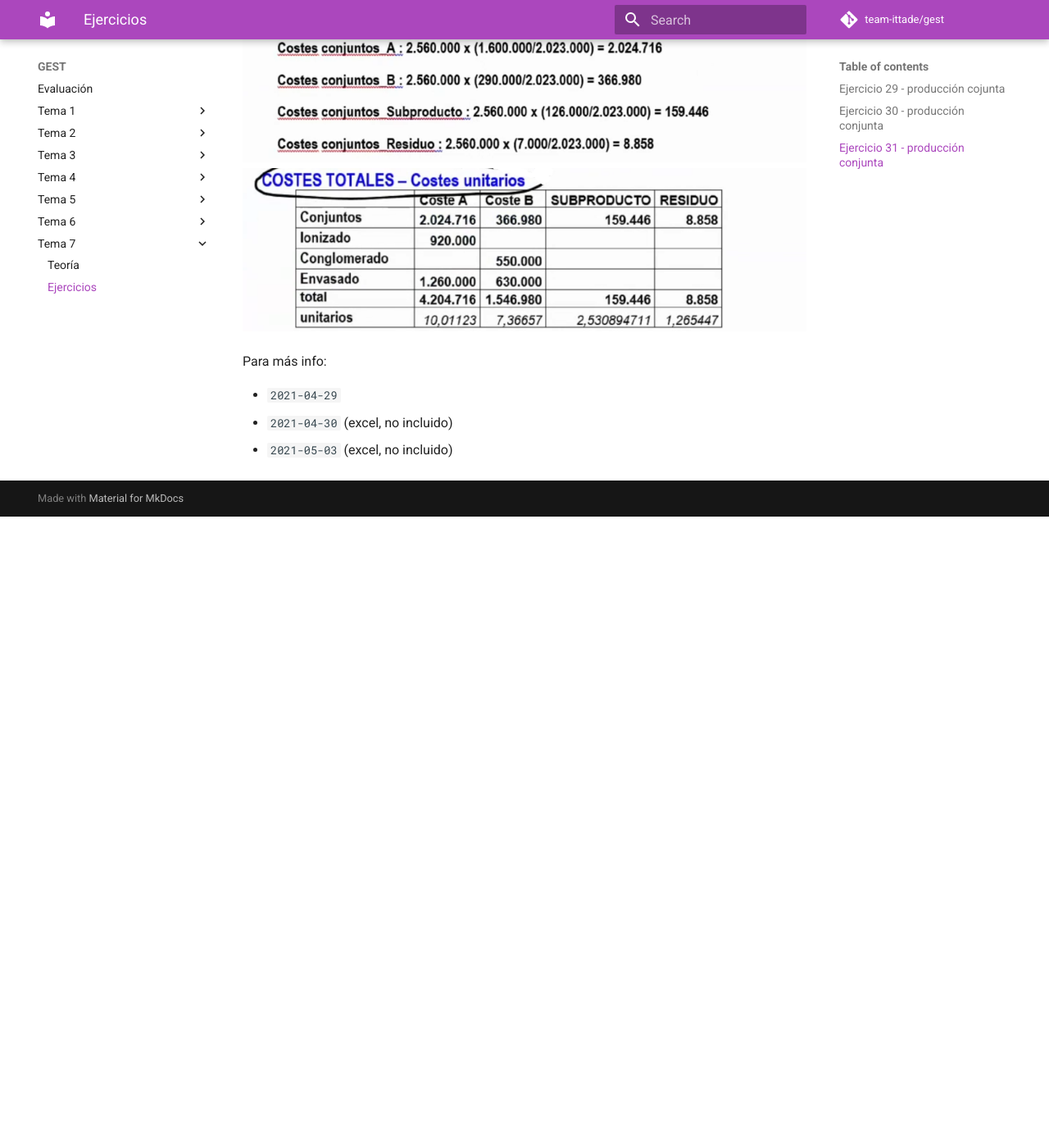
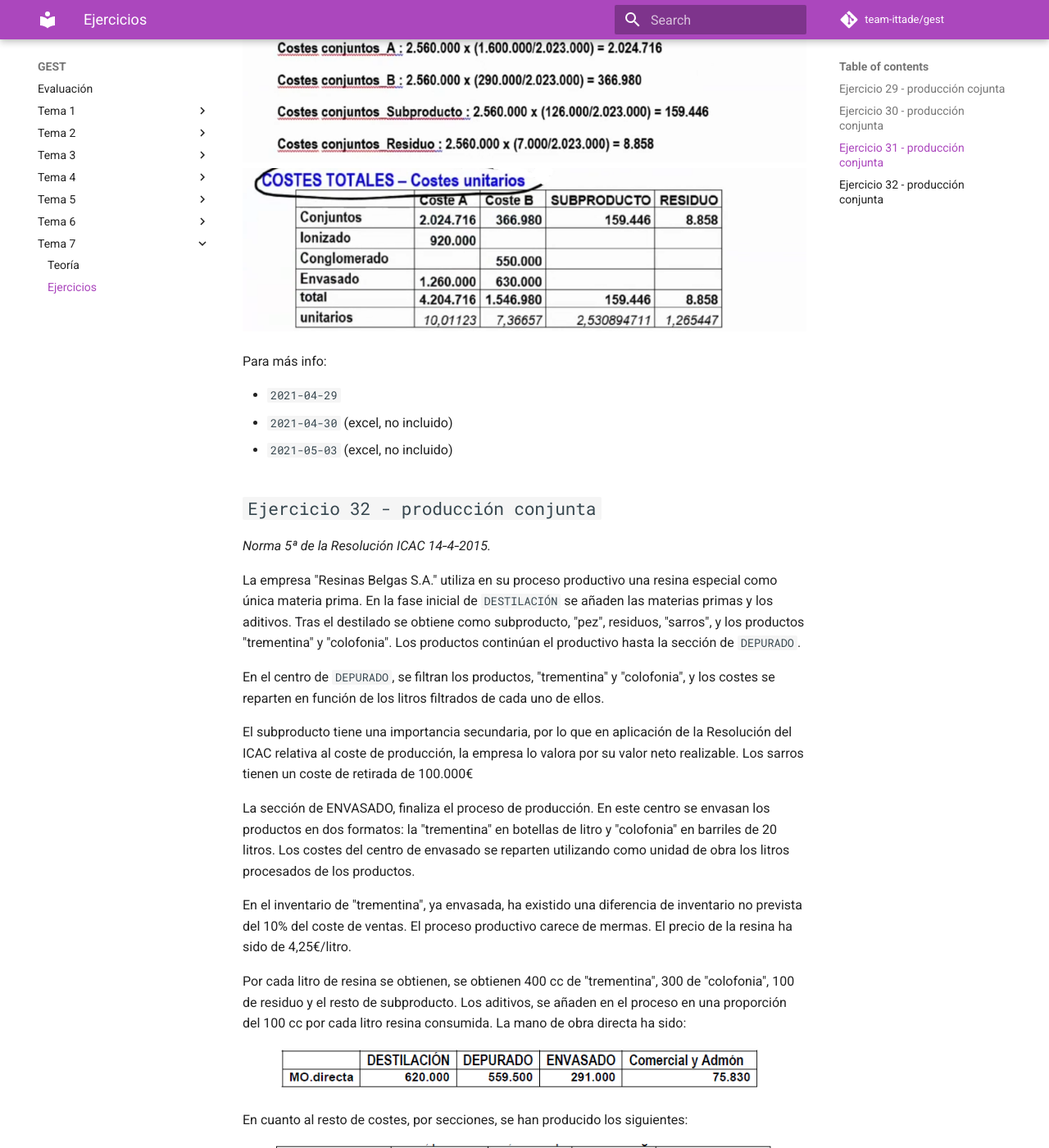
Before and after one commit to team-ittade/gest, an MkDocs documentation site: the page built from docs/tema-7/ejercicios.md, in a window 1280 px wide and 1400 px high, scrolled down 6337 px. Shown: the whole window at 82% size. Built offline with MkDocs 1.6.1 and Material for MkDocs 9.7.7, drawn with Linux system fonts in a browser that asks for light colours; comment, search, counter and statistics services are not loaded; before the commit the page ends 6967 px from its top, so only the background shows below that; some of the changed text lies outside the part shown.

Commit message:
2021-05-04 - ejercicio 32

```diff
--- a/docs/tema-7/ejercicios.md
+++ b/docs/tema-7/ejercicios.md
@@ -62,7 +62,7 @@ Para más info:
 
 _Norma 5ª de la Resolución ICAC 14‐4‐2015._
 
-La empresa “Quimiflux S.A.U.” utiliza en su proceso productivo un compuesto químico denominado Ce200 como única materia prima.
+La empresa "Quimiflux S.A.U." utiliza en su proceso productivo un compuesto químico denominado Ce200 como única materia prima.
 
 En una fase inicial denominada Destilado se obtiene un Producto A y un Producto B. Además, la sección de destilado proporciona un subproducto y un residuo R.
 
@@ -121,3 +121,39 @@ Para más info:
 - `2021-04-29`
 - `2021-04-30` (excel, no incluido)
 - `2021-05-03` (excel, no incluido)
+
+## `Ejercicio 32 - producción conjunta`
+
+_Norma 5ª de la Resolución ICAC 14‐4‐2015._
+
+La empresa "Resinas Belgas S.A." utiliza en su proceso productivo una resina especial como única materia prima. En la fase inicial de `DESTILACIÓN` se añaden las materias primas y los aditivos. Tras el destilado se obtiene como subproducto, "pez", residuos, "sarros", y los productos "trementina" y "colofonia". Los productos continúan el productivo hasta la sección de `DEPURADO`.
+
+En el centro de `DEPURADO`, se filtran los productos, "trementina" y "colofonia", y los costes se reparten en función de los litros filtrados de cada uno de ellos.
+
+El subproducto tiene una importancia secundaria, por lo que en aplicación de la Resolución del ICAC relativa al coste de producción, la empresa lo valora por su valor neto realizable. Los sarros tienen un coste de retirada de 100.000€
+
+La sección de ENVASADO, finaliza el proceso de producción. En este centro se envasan los productos en dos formatos: la "trementina" en botellas de litro y "colofonia" en barriles de 20 litros. Los costes del centro de envasado se reparten utilizando como unidad de obra los litros procesados de los productos.
+
+En el inventario de "trementina", ya envasada, ha existido una diferencia de inventario no prevista del 10% del coste de ventas. El proceso productivo carece de mermas. El precio de la resina ha sido de 4,25€/litro.
+
+Por cada litro de resina se obtienen, se obtienen 400 cc de "trementina", 300 de "colofonia", 100 de residuo y el resto de subproducto. Los aditivos, se añaden en el proceso en una proporción del 100 cc por cada litro resina consumida. La mano de obra directa ha sido:
+
+![img](../images/tema-7/ejs/32/tabla-1.png)
+
+En cuanto al resto de costes, por secciones, se han producido los siguientes:
+
+![img](../images/tema-7/ejs/32/tabla-2.png)
+
+El coste de los envases barriles ha sido de 8 €. El precio de venta trementina es de 15 €/ltr, el de colofonia de 20 €/ltr, el de pez de 5€/ltr. No existe producción pendiente de terminar.
+
+Los inventarios facilitados por la empresa son:
+
+![img](../images/tema-7/ejs/32/tabla-3.png)
+
+El coste de los residuos no ha variado desde el ejercicio anterior. Lo mismo ha ocurrido con los subproductos. Todos los inventarios se valoran por el FIFO.
+
+**Se pide el coste de venta unitario de los coproductos.**
+
+![img](../images/tema-7/ejs/32/solucion-1.png)
+![img](../images/tema-7/ejs/32/solucion-2.png)
+![img](../images/tema-7/ejs/32/solucion-3.png)
```
Also changed, not shown: docs/images/tema-7/ejs/32/solucion-1.png (added), docs/images/tema-7/ejs/32/solucion-2.png (added), docs/images/tema-7/ejs/32/solucion-3.png (added), docs/images/tema-7/ejs/32/tabla-1.png (added), docs/images/tema-7/ejs/32/tabla-2.png (added), docs/images/tema-7/ejs/32/tabla-3.png (added).
